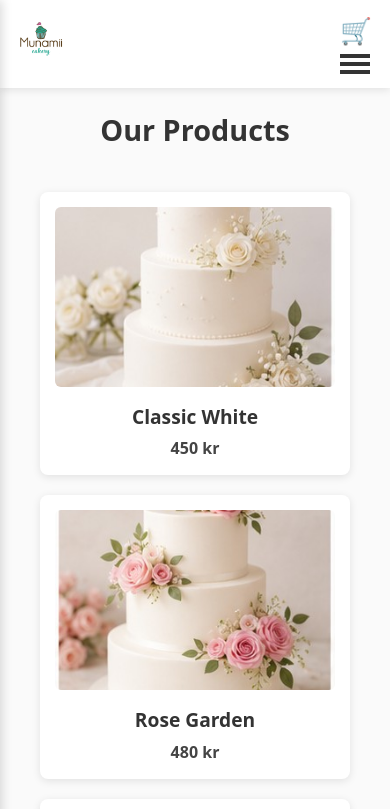
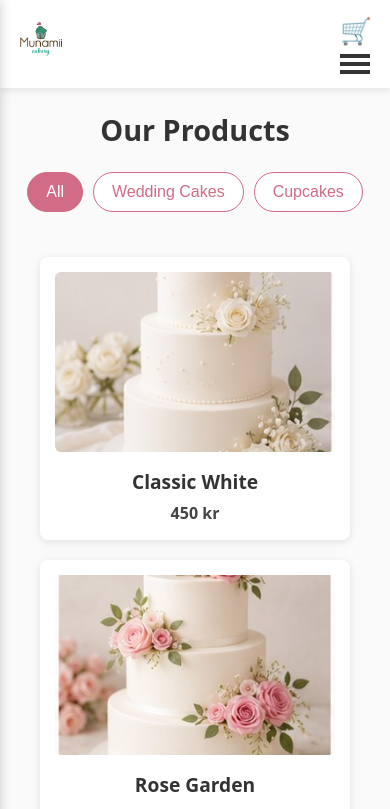
Before and after one commit to IdesignerSe/Munamii-Cakery-React-vite, a React (Vite) app: page /products in a window 390 px wide. Shown: the top 809 px of the page. Built offline with nearby package versions, Linux system fonts and the light colour scheme.

Commit message:
Responsive Product selector

```diff
--- a/src/Pages/Products.jsx
+++ b/src/Pages/Products.jsx
@@ -1,10 +1,58 @@
-import ProductGrid from "../components/ProductGrid";
+import { useState } from "react";
+import products from "../data/products";
+import ProductCard from "../components/ProductCard";
 
 export default function Products() {
+  const [filter, setFilter] = useState("all");
+
+  const filteredProducts =
+    filter === "all"
+      ? products
+      : products.filter((p) =>
+          filter === "wedding"
+            ? p.image.startsWith("wedding")
+            : p.image.startsWith("cupcake")
+        );
+
   return (
     <div className="page products-page">
       <h1 className="page-title">Our Products</h1>
-      <ProductGrid />
+
+      {/* FILTER BUTTONS */}
+      <div className="filter-buttons">
+        <button
+          className={filter === "all" ? "active" : ""}
+          onClick={() => setFilter("all")}
+        >
+          All
+        </button>
+
+        <button
+          className={filter === "wedding" ? "active" : ""}
+          onClick={() => setFilter("wedding")}
+        >
+          Wedding Cakes
+        </button>
+
+        <button
+          className={filter === "cupcakes" ? "active" : ""}
+          onClick={() => setFilter("cupcakes")}
+        >
+          Cupcakes
+        </button>
+      </div>
+
+      {/* PRODUCT GRID */}
+      <section className="product-grid">
+        {filteredProducts.map((p) => (
+          <ProductCard
+            key={p.id}
+            image={p.image}
+            name={p.name}
+            price={p.price}
+          />
+        ))}
+      </section>
     </div>
   );
 }
--- a/src/styles/global.css
+++ b/src/styles/global.css
@@ -151,6 +151,37 @@
 }
 
 /* ===========================
+   FILTER BUTTONS
+   =========================== */
+.filter-buttons {
+  display: flex;
+  gap: 10px;
+  justify-content: center;
+  margin-bottom: 25px;
+  flex-wrap: wrap;
+}
+
+.filter-buttons button {
+  padding: 10px 18px;
+  border: 1px solid #d16b86;
+  background: white;
+  color: #d16b86;
+  border-radius: 25px;
+  font-size: 1rem;
+  cursor: pointer;
+  transition: 0.2s;
+}
+
+.filter-buttons button:hover {
+  background: #ffe6ec;
+}
+
+.filter-buttons .active {
+  background: #d16b86;
+  color: white;
+}
+
+/* ===========================
    GLOBAL RESET + MOBILE FIRST
    =========================== */
 * {
@@ -188,7 +219,7 @@ body {
   align-items: center;
   padding: 12px 18px;
   background: white;
-  box-shadow: 0 2px 8px rgba(0,0,0,0.1);
+  box-shadow: 0 2px 8px rgba(0, 0, 0, 0.1);
   position: sticky;
   top: 0;
   z-index: 100;
@@ -199,7 +230,8 @@ body {
 }
 
 .nav-menu {
-  display: none; /* hidden on mobile */
+  display: none;
+  /* hidden on mobile */
 }
 
 .cart-icon {
@@ -244,7 +276,7 @@ body {
   border-radius: 8px;
   padding: 15px;
   text-align: center;
-  box-shadow: 0 2px 8px rgba(0,0,0,0.1);
+  box-shadow: 0 2px 8px rgba(0, 0, 0, 0.1);
 }
 
 .product-image {
@@ -348,11 +380,12 @@ body {
 .mobile-menu {
   position: fixed;
   top: 0;
-  left: -250px; /* hidden */
+  left: -250px;
+  /* hidden */
   width: 250px;
   height: 100vh;
   background: white;
-  box-shadow: 2px 0 10px rgba(0,0,0,0.15);
+  box-shadow: 2px 0 10px rgba(0, 0, 0, 0.15);
   padding: 80px 20px;
   display: flex;
   flex-direction: column;
@@ -369,7 +402,8 @@ body {
 }
 
 .mobile-menu.open {
-  left: 0; /* slide in */
+  left: 0;
+  /* slide in */
 }
 
 /* Hide mobile menu on desktop */
```
